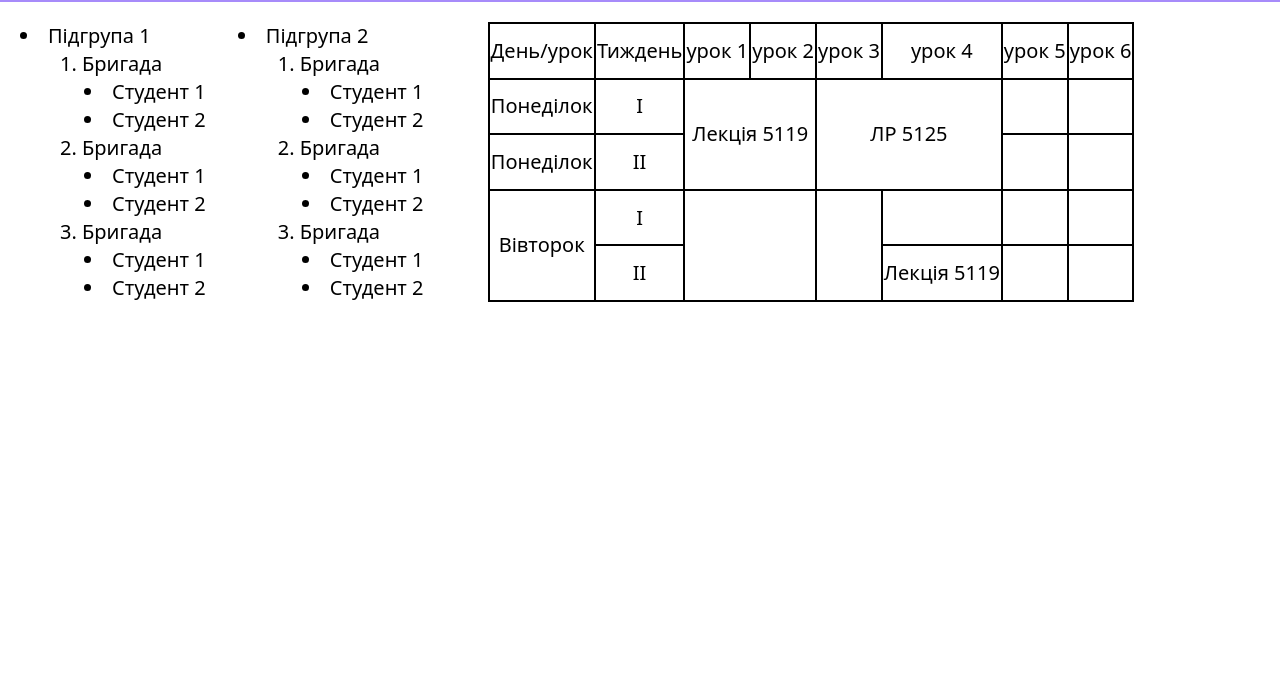
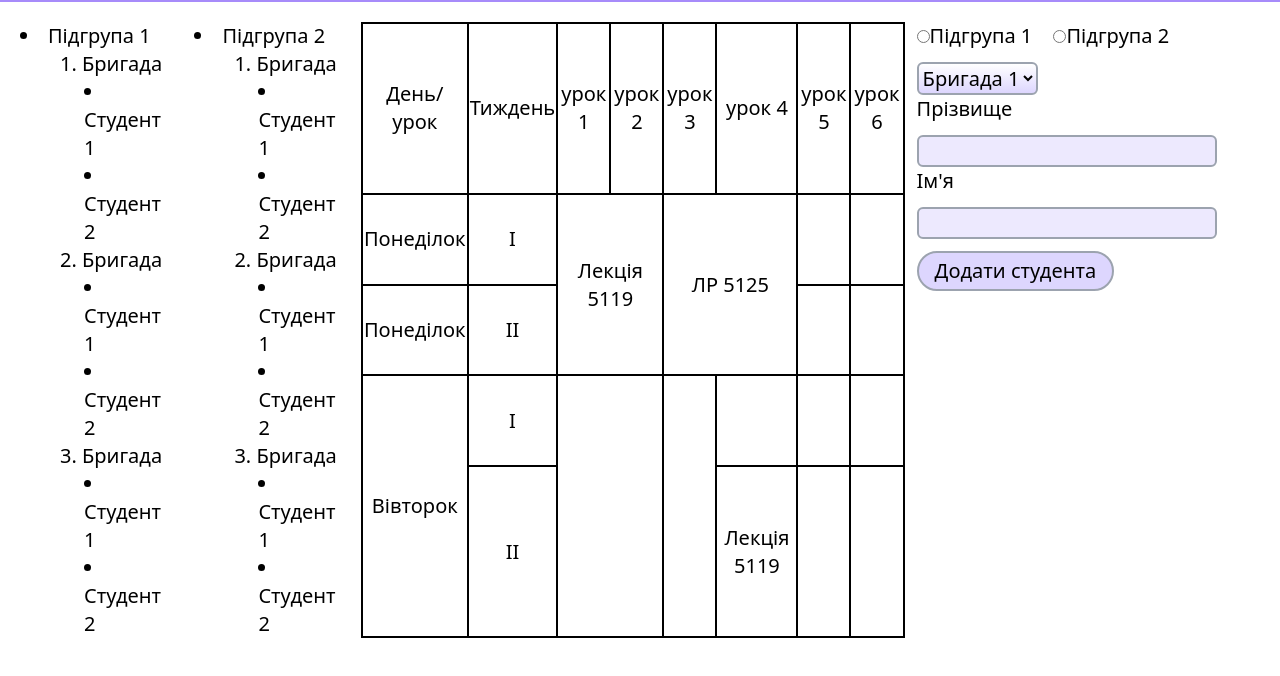
Before and after one commit to maaarynet/uni_project, a plain HTML site: page index.html in a window 1280 px wide. Shown: the part 54-730 px from the top of the page. Drawn offline with nearby package versions, Linux system fonts and the light colour scheme.

Commit message:
index.html

```diff
--- a/index.html
+++ b/index.html
@@ -8,12 +8,12 @@
         <link href="https://cdn.jsdelivr.net/npm/tailwindcss@2.2.19/dist/tailwind.min.css" rel="stylesheet">
       </head>
 <body>
-    <header class="bg-purple-400 h-14 flex justify-center items-center">
+    <header class="bg-purple-400 h-14 flex justify-center items-center max-w-full">
         <p class="text-4xl text-white">Список підгруп і розклад</p>
     </header>
 
-    <div class="flex m-5">
-    <section class="flex gap-8">
+    <div class="flex m-5 gap-3 justify-around">
+    <section class="flex">
     <div class="list-disc text-xl">
         <li>Підгрупа 1</li>
         <div class="ml-10">
@@ -35,7 +35,7 @@
         </div>
 
     </div>
-    <div class="list-disc text-xl">
+    <div class="list-disc text-xl ml-5">
         <li>Підгрупа 2</li>
         <div class="ml-10">
         <li class="list-decimal">Бригада</li>
@@ -58,7 +58,7 @@
     </div>
     </section>
 
-    <table class="text-xl text-center ml-16">
+    <table class="text-xl text-center">
         <tbody class="border-2 border-black">
             <tr>
                 <td>День/урок</td>
@@ -98,10 +98,37 @@
             </tr>
         </tbody>
     </table>
+
+    <div class="text-xl">
+        <input name="radio" type="radio"/>Підгрупа 1
+        <input class="ml-4" name="radio" type="radio"/>Підгрупа 2
+
+        <div>
+        <select class="bg-gradient-to-b from-white to-purple-200 border-2 border-gray-400 rounded-md mt-3" name="user_profile_color_1">
+            <option value="1">Бригада 1</option>
+            <option value="2">Бригада 2</option>
+            <option value="2">Бригада 3</option>
+        </select>
+        </div>
+
+        <div>
+            <label class="mr-2" for="textarea">Прізвище</label>
+            <input class="bg-purple-100 border-2 border-gray-400 rounded-md mt-3" id="textarea" class="bg-black" type="text" />
+        </div>
+        <div>
+            <label class="mr-2" for="textarea">Ім'я</label>
+            <input class="bg-purple-100 border-2 border-gray-400 rounded-md mt-3" id="textarea" class="bg-black" type="text" />
+        </div>
+
+        <button class="bg-purple-200 border-2 border-gray-400 rounded-full mt-3 hover:bg-pink-200 duration-300"><p class="mx-4 my-1">Додати студента</p></button>
+
     </div>
 
-<!--     <footer class="h-56 bg-green-600 text-white text-xl">footer -->
-<!--     </footer> -->
+
+    </div>
+
+    <!-- <footer class="h-56 bg-green-600 text-white text-xl">footer -->
+    <!-- </footer> -->
 
 </body>
 </html>
```
